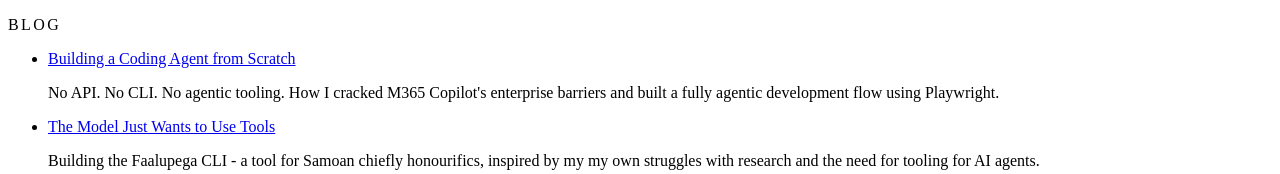
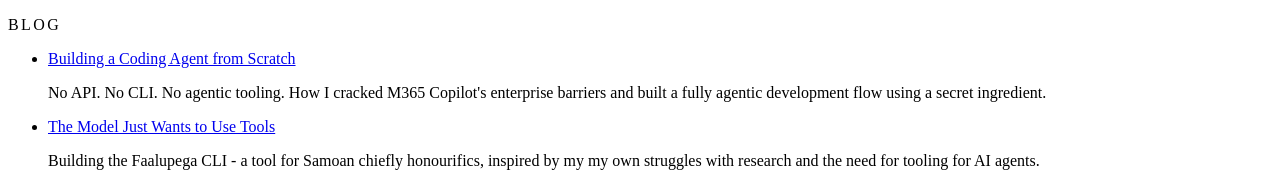
Before and after one commit to tausani-ah-chong/tausani-portfolio, a Next.js app: page /blog in a window 1280 px wide. Shown: the top 174 px of the page. Built offline with nearby package versions, Linux system fonts and the light colour scheme.

Commit message:
Update blog description with new wording

```diff
--- a/pages/blog.tsx
+++ b/pages/blog.tsx
@@ -23,7 +23,7 @@
 							</Link>
 							<p className="text-base">
 								No API. No CLI. No agentic tooling. How I cracked M365 Copilot&apos;s enterprise
-								barriers and built a fully agentic development flow using Playwright.
+								barriers and built a fully agentic development flow using a secret ingredient.
 							</p>
 						</li>
 						<li className="py-2 text-lg">
```
